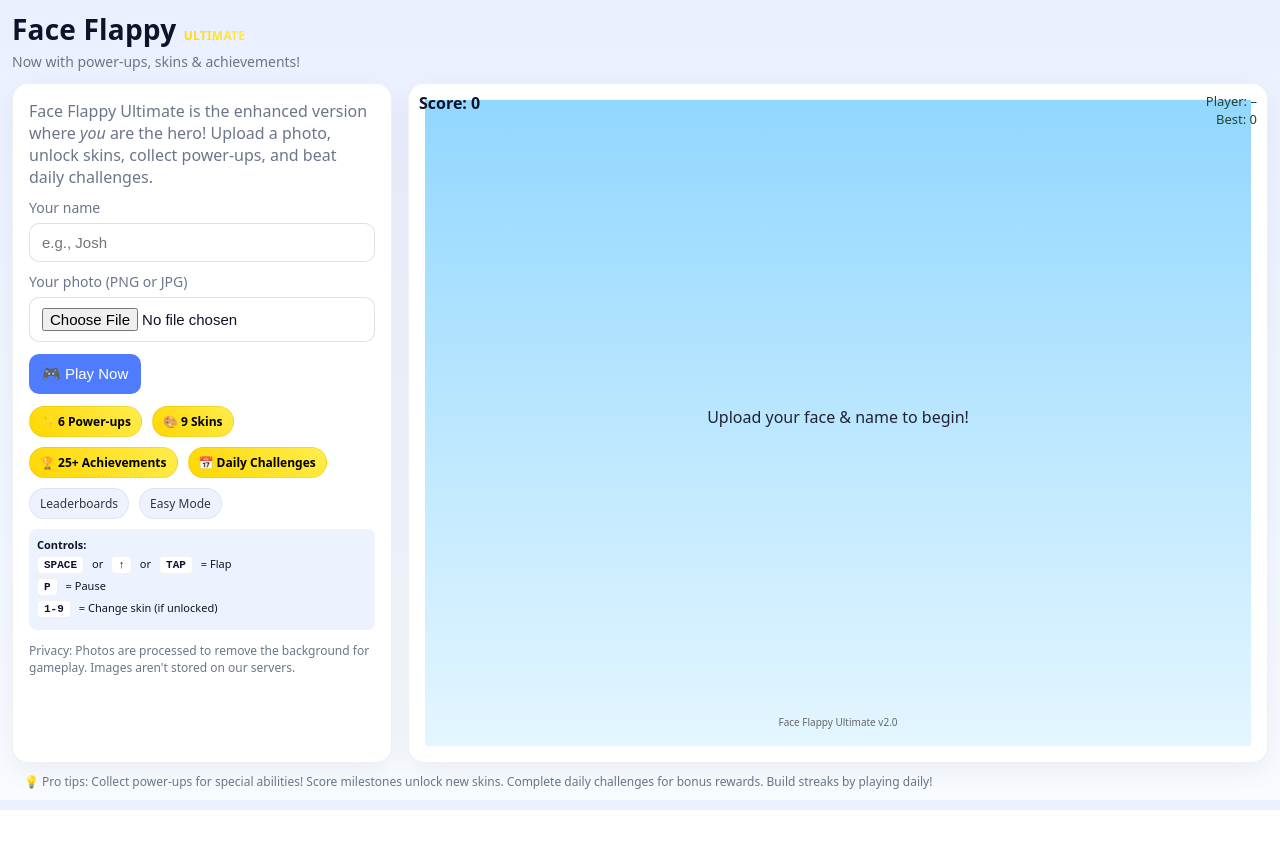
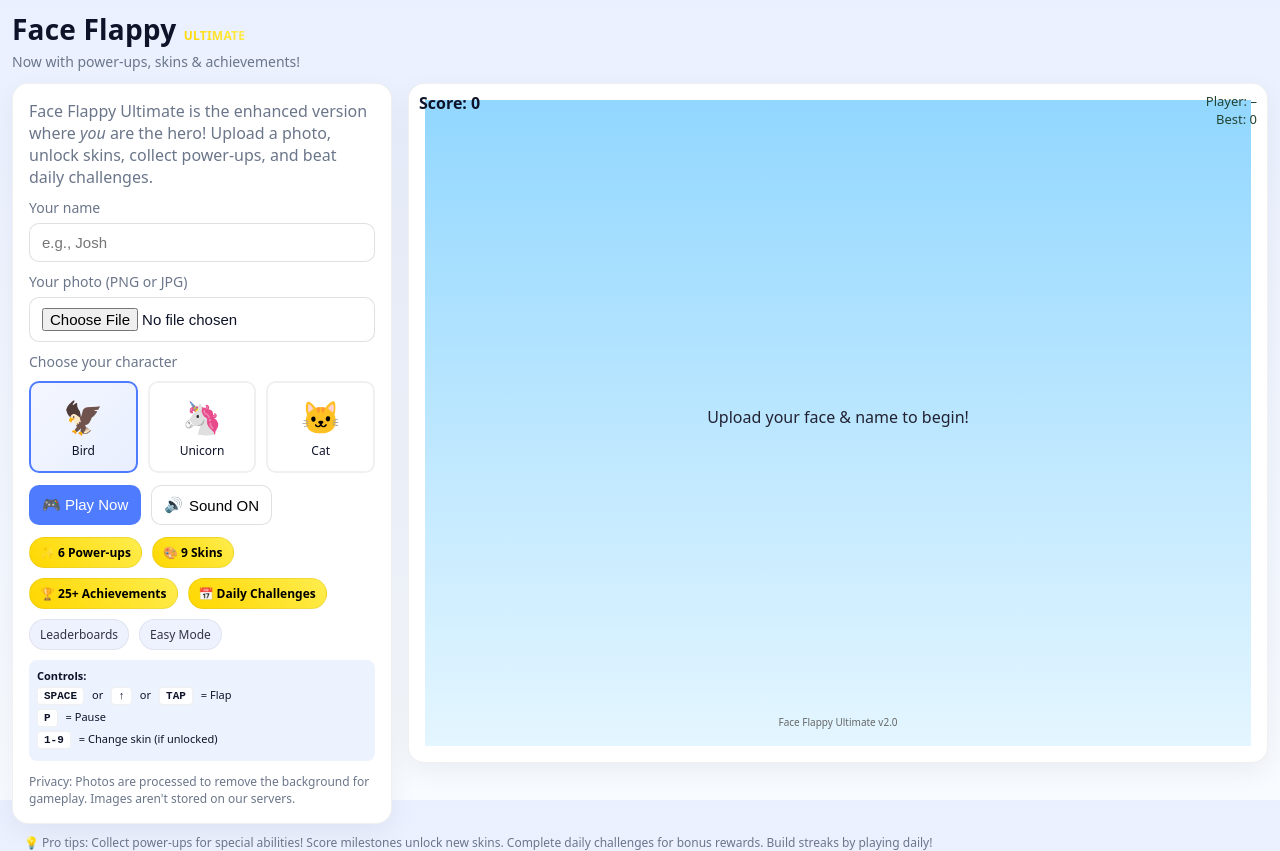
Before and after one commit to josh987123/faceflappy, a website: page index.html in a window 1280 px wide. Before the commit the page ends 810 px from the top, so only its background shows below. Drawn offline with Linux system fonts and the light colour scheme.

Commit message:
Update index.html

```diff
--- a/index.html
+++ b/index.html
@@ -117,6 +117,60 @@
       background: linear-gradient(45deg, #ffd700, #ffed4e);
       color: #000;
       font-weight: bold;
+    }
+
+    /* Character selection */
+    .character-select {
+      display: grid;
+      grid-template-columns: repeat(3, 1fr);
+      gap: 10px;
+      margin: 10px 0;
+    }
+
+    .character-option {
+      display: flex;
+      flex-direction: column;
+      align-items: center;
+      padding: 12px;
+      border: 2px solid var(--border);
+      border-radius: 10px;
+      cursor: pointer;
+      transition: all 0.2s ease;
+      background: white;
+    }
+
+    .character-option:hover {
+      transform: translateY(-2px);
+      box-shadow: 0 4px 12px rgba(0,0,0,0.1);
+    }
+
+    .character-option.selected {
+      border-color: var(--acc);
+      background: linear-gradient(135deg, #4f7cff10, #4f7cff20);
+    }
+
+    .character-icon {
+      font-size: 32px;
+      margin-bottom: 4px;
+    }
+
+    .character-option span:last-child {
+      font-size: 12px;
+      font-weight: 500;
+    }
+
+    /* Sound toggle button */
+    .sound-toggle {
+      display: flex;
+      align-items: center;
+      gap: 6px;
+      background: white;
+      min-width: 120px;
+      justify-content: center;
+    }
+
+    .sound-toggle:hover {
+      background: #f0f4ff;
     }
 
     @keyframes fadeIn {
@@ -267,8 +321,28 @@
           <label for="photo">Your photo (PNG or JPG)</label>
           <input id="photo" name="photo" type="file" accept="image/png, image/jpeg" required />
 
+          <label for="character">Choose your character</label>
+          <div class="character-select" id="characterSelect">
+            <div class="character-option selected" data-character="bird">
+              <span class="character-icon">🦅</span>
+              <span>Bird</span>
+            </div>
+            <div class="character-option" data-character="unicorn">
+              <span class="character-icon">🦄</span>
+              <span>Unicorn</span>
+            </div>
+            <div class="character-option" data-character="cat">
+              <span class="character-icon">🐱</span>
+              <span>Cat</span>
+            </div>
+          </div>
+
           <div class="row" style="margin-top:12px;">
             <button class="primary" type="submit">🎮 Play Now</button>
+            <button type="button" id="soundToggle" class="sound-toggle">
+              <span id="soundIcon">🔊</span>
+              <span id="soundText">Sound ON</span>
+            </button>
           </div>
         </form>
 
@@ -355,8 +429,30 @@
   <!-- Your game logic (separate file) -->
   <script src="game.js" defer></script>
 
-  <!-- Optional: Add this for achievement notifications -->
+  <!-- Character selection and sound toggle -->
   <script>
+    // Character selection
+    document.querySelectorAll('.character-option').forEach(option => {
+      option.addEventListener('click', function() {
+        document.querySelectorAll('.character-option').forEach(o => o.classList.remove('selected'));
+        this.classList.add('selected');
+        window.selectedCharacter = this.dataset.character;
+      });
+    });
+
+    // Initialize default character
+    window.selectedCharacter = 'bird';
+
+    // Sound toggle
+    document.getElementById('soundToggle').addEventListener('click', function(e) {
+      e.preventDefault();
+      if (window.toggleGameSound) {
+        const enabled = window.toggleGameSound();
+        document.getElementById('soundIcon').textContent = enabled ? '🔊' : '🔇';
+        document.getElementById('soundText').textContent = enabled ? 'Sound ON' : 'Sound OFF';
+      }
+    });
+
     // Helper function for achievement toasts
     window.showAchievementToast = function(text) {
       const toast = document.getElementById('achievementToast');
```
